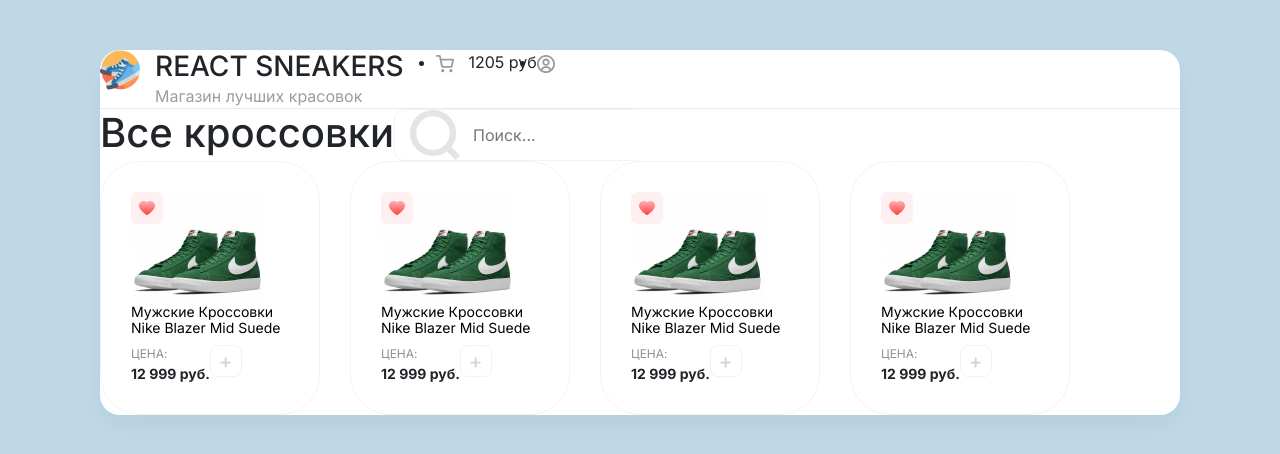
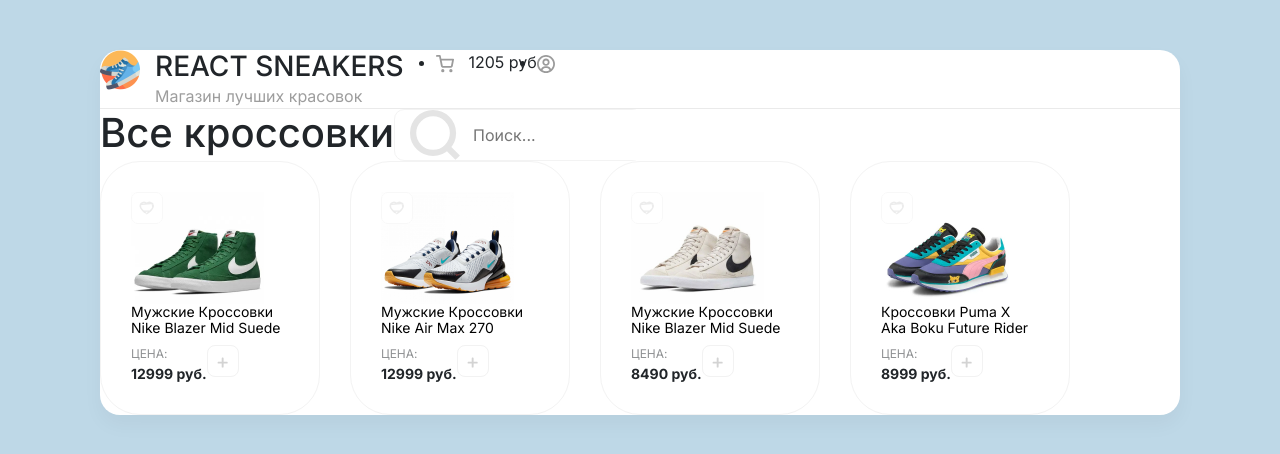
Before and after one commit to GorohovDmitriy/react-sneakers, a React (Create React App) app: page / in a window 1280 px wide. Shown: the top 454 px of the page. Built offline with nearby package versions, Linux system fonts and the light colour scheme.

Commit message:
Вывел список карточек через массив, через метод map() подключили scss.module

```diff
--- a/src/App.js
+++ b/src/App.js
@@ -1,8 +1,15 @@
 import React from 'react'
-import Card from './components/Card'
+import Card from './components/Card/Card'
 import Drawer from './components/Drawer'
 import Header from './components/Header'
 import './index.scss'
+
+const arr = [
+	{ title: 'Мужские Кроссовки Nike Blazer Mid Suede', price: 12999, imageUrl: '/img/image1.jpg' },
+	{ title: 'Мужские Кроссовки Nike Air Max 270', price: 12999, imageUrl: '/img/image2.jpg' },
+	{ title: 'Мужские Кроссовки Nike Blazer Mid Suede', price: 8490, imageUrl: '/img/image3.jpg' },
+	{ title: 'Кроссовки Puma X Aka Boku Future Rider', price: 8999, imageUrl: '/img/image4.jpg' },
+]
 
 function App() {
 	return (
@@ -18,10 +25,14 @@
 					</div>
 				</div>
 				<div className='d-flex'>
-					<Card />
-					<Card />
-					<Card />
-					<Card />
+					{arr.map((obj) => (
+						<Card
+							title={obj.title}
+							price={obj.price}
+							imageUrl={obj.imageUrl}
+						/>
+					))}
+
 				</div>
 			</div>
 		</div>
--- a/src/components/Card.js
+++ b/src/components/Card/Card.js
@@ -1,17 +1,19 @@
 import React from 'react'
+import styles from './Card.module.scss'
 
-function Card() {
+
+function Card(props) {
 	return (
-		<div className='card'>
-			<div className='favorite'>
-				<img src='/img/heart-liked.svg' alt='Liked' width={32} height={32} />
+		<div className={styles.card}>
+			<div className={styles.favorite}>
+				<img src='/img/heart-unliked.svg' alt='Liked' width={32} height={32} />
 			</div>
-			<img src='/img/image1.jpg' alt='Sneakers' width={133} height={112} />
-			<h5>Мужские Кроссовки Nike Blazer Mid Suede</h5>
+			<img src={props.imageUrl} alt='Sneakers' width={133} height={112} />
+			<h5>{props.title}</h5>
 			<div className='d-flex justify-between align-center'>
 				<div className='d-flex flex-column'>
 					<span>Цена:</span>
-					<b>12 999 руб.</b>
+					<b>{props.price} руб.</b>
 				</div>
 				<button className='button'>
 					<img width={11} height={11} src='/img/pluse.svg' alt='Plus' />
--- /dev/null
+++ b/src/components/Card/Card.module.scss
@@ -0,0 +1,31 @@
+.card {
+	border: 1px solid #f3f3f3;
+	padding: 30px;
+	width: 220px;
+	border-radius: 40px;
+	margin-right: 30px;
+	transition: box-shadow 0.2s ease-in-out, transform 0.2s ease-in-out;
+
+	&:hover {
+		box-shadow: 0px 20px 35px rgba(0, 0, 0, 0.06);
+		transform: translateY(-5px);
+	}
+	.favorite {
+		position: absolute;
+		cursor: pointer;
+	}
+
+	span {
+		font-size: 12px;
+		text-transform: uppercase;
+		opacity: 0.5;
+	}
+	b {
+		font-size: 14px;
+	}
+	h5 {
+		color: #000;
+		font-weight: 400;
+		font-size: 14px;
+	}
+}
--- a/src/index.scss
+++ b/src/index.scss
@@ -33,37 +33,7 @@
 		margin: 0;
 	}
 }
-.card {
-	border: 1px solid #f3f3f3;
-	padding: 30px;
-	width: 220px;
-	border-radius: 40px;
-	margin-right: 30px;
-	transition: box-shadow 0.2s ease-in-out, transform 0.2s ease-in-out;
 
-	&:hover {
-		box-shadow: 0px 20px 35px rgba(0, 0, 0, 0.06);
-		transform: translateY(-5px);
-	}
-	.favorite {
-		position: absolute;
-		cursor: pointer;
-	}
-
-	span {
-		font-size: 12px;
-		text-transform: uppercase;
-		opacity: 0.5;
-	}
-	b {
-		font-size: 14px;
-	}
-	h5 {
-		color: #000;
-		font-weight: 400;
-		font-size: 14px;
-	}
-}
 .button {
 	background: #ffffff;
 	border: 1px solid #f2f2f2;
```
